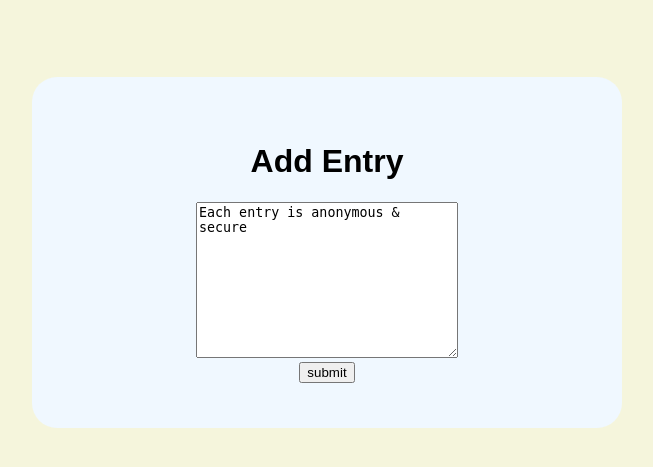
After one commit to connorm400/social-nexus, a Flask app: page /dropper in a window 1280 px wide. The commit adds this page. Shown: the top 467 px of the page, without its empty margins (313-966 px from the left). Run offline with Flask 3, Linux system fonts and the light colour scheme.

Commit message:
added webpages etc

```diff
--- a/app.py
+++ b/app.py
@@ -1,4 +1,4 @@
-from flask import Flask, render_template
+from flask import Flask, render_template, redirect, request
 from flask_sqlalchemy import SQLAlchemy
 from datetime import datetime
 
@@ -18,11 +18,21 @@ class entry(db.Model):
 def index():
     return render_template('index.html')
 
-'''
-@app.route('/submit', methods=['POST', 'GET'])
+@app.route('/dropper', methods=['POST', 'GET'])
 def submit():
     if request.method == 'POST':
-'''
+        submission_content = request.form['content'] # extracting data from the form
+        new_submission = entry(content=submission_content)
+
+        try:
+            db.session.add(new_submission) # adding the task extracted from the form to the database and commiting to save
+            db.session.commit()
+            return redirect('/') # redirecting to the index; since this would be a GET method thingy it would be served the html document
+        except: # if there is ever an error itl show this message
+            return 'there was an issue making your submission'
+    elif request.method == 'GET':
+        return render_template('dropper.html')
+
 
 if __name__ == "__main__":
     with app.app_context():
--- a/static/css/main.css
+++ b/static/css/main.css
@@ -1,5 +1,29 @@
 body {
     background-color: beige;
     font-family: sans-serif;
+    text-align: center;
     margin: 6%;
 }
+.flexbox-container {
+    display: flex;
+    flex-wrap: wrap;
+    justify-content: center;
+    width: 100%;
+
+}
+.flex-column {
+    background-color: aliceblue;
+    margin:4%;
+    padding:3%;
+    width: 30%;
+    border-radius: 25px;
+}
+.box {
+    background-color: aliceblue;
+    width: 40%;
+    min-width: 500px;
+    margin:auto;
+    border-radius: 25px;
+    padding: 4%;
+
+}
--- /dev/null
+++ b/templates/dropper.html
@@ -0,0 +1,19 @@
+{% extends 'base.html' %}
+
+{% block head %}
+<title>Add submission</title>
+{% endblock %}
+
+{% block body %}
+<div class="box">
+<h1>Add Entry</h1>
+
+<form action="/dropper" method="POST">
+    <textarea name="content" id="content" rows="10" cols="30">
+Each entry is anonymous & secure
+    </textarea>
+    <br>
+    <input type="submit" value="submit">
+</form>
+</div>
+{% endblock %}
```
Also changed, not shown: templates/index.html (+13 -2 lines).
